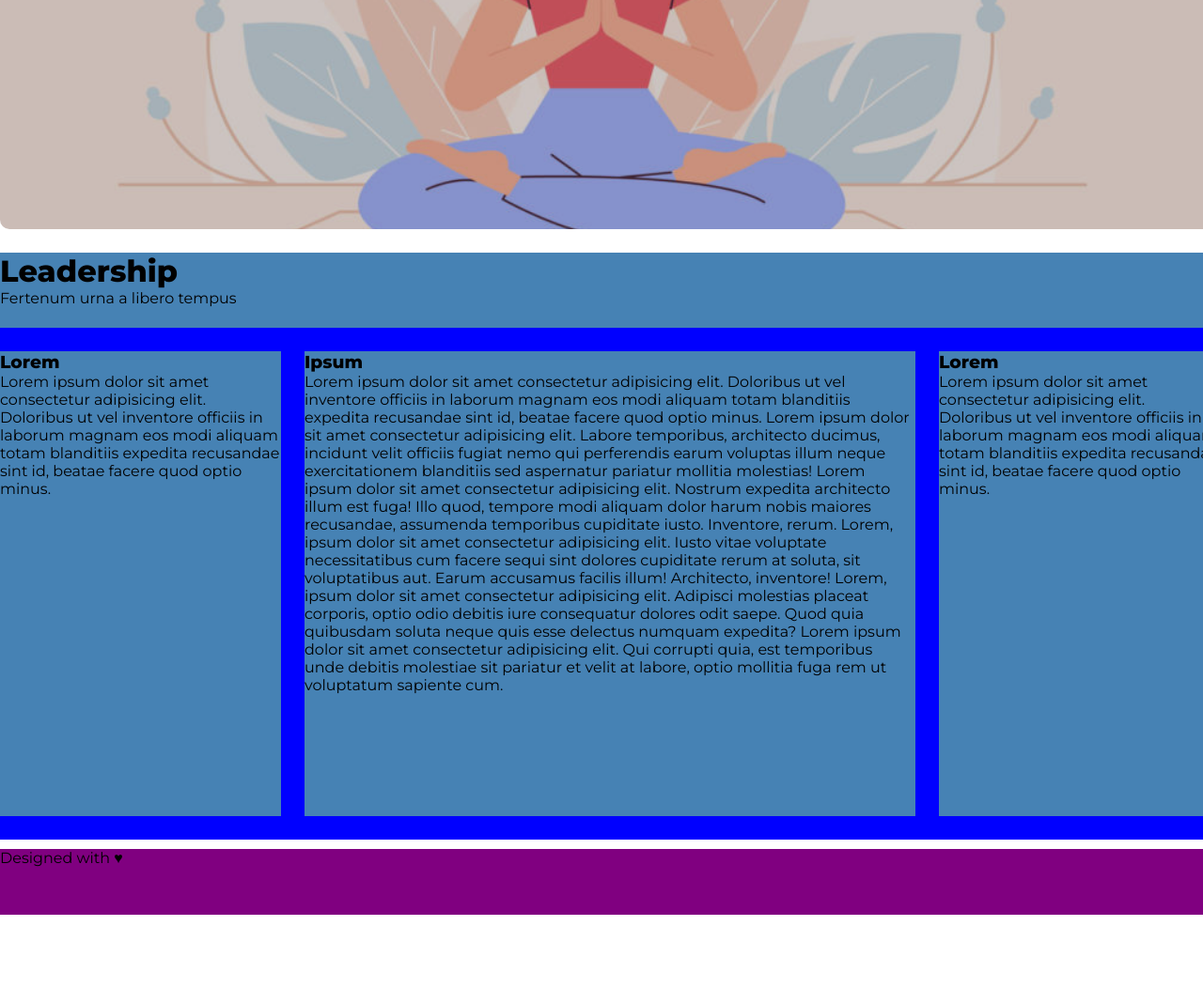
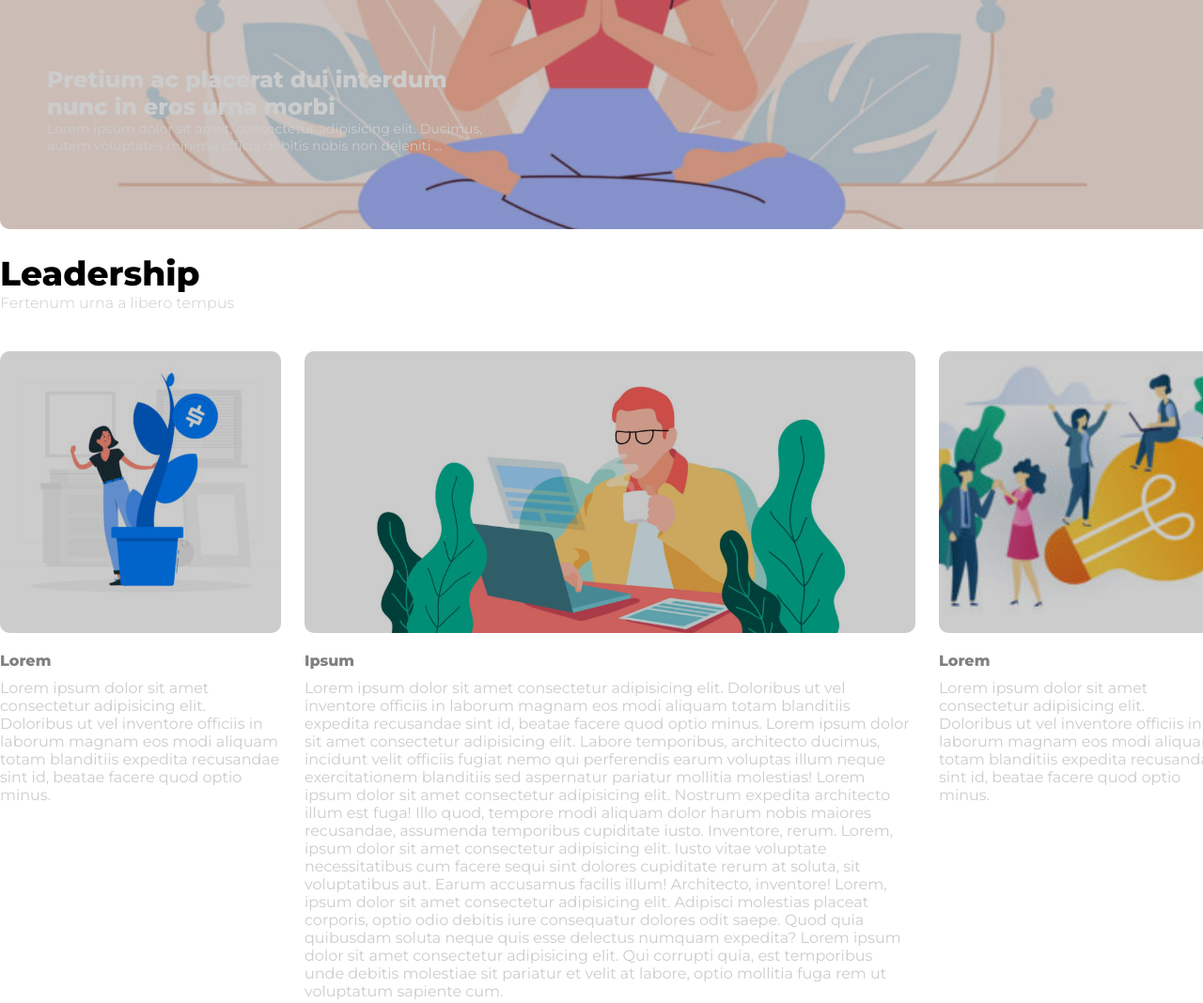
Before and after one commit to floriano-delishaj/htmlcss-wp, a plain HTML site: page index.html in a window 1280 px wide. Shown: the part 480-1548 px from the top of the page at 94% size. Before the commit the page ends 1454 px from the top, so only its background shows below. Drawn offline with Linux system fonts and the light colour scheme.

Commit message:
bug da risolvere nel text-jumbo

```diff
--- a/css/style.css
+++ b/css/style.css
@@ -52,23 +52,48 @@ header, nav, .jumbotron {
     margin-bottom: 25px;
 }
 
+.light {
+    filter: brightness(80%);
+}
+
 .jumbotron {
     height: 550px;
     background: url(/img/banner.jpg) no-repeat 50%;
     background-size: cover;
-    filter: brightness(80%);
     border-radius: 10px;
+    position: relative;
+}
+
+.text-jumbo {
+    width: 490px;
+    filter: brightness(100%);
+    color: white;
+    position: absolute;
+    bottom: 80px;
+    left: 50px;
+}
+
+.jumbotron p {
+    font-size: 14px;
 }
 
 main {
-    background: blue;
     width: 100%;
 }
 
 .main-header {
-    background: steelblue;
     height: 80px;
     width: 100%;
+}
+
+.main-header h1 {
+    font-size: 36px;
+    font-weight: 800;
+}
+
+.main-header p {
+    font-weight: 300;
+    color: #ccc;
 }
 
 .row {
@@ -77,22 +102,53 @@ main {
 
 .sidebar {
     float: left;
-    background: steelblue;
     width: 23%;
     height: 495px;
 }
 
+.sidebar h3, .content h3 {
+    color: gray;
+    font-weight: bold;
+    font-size: 16px;
+    margin-bottom: 10px;
+}
+
+.sidebar p, .content p {
+    color: #ccc;
+}
+.first {
+    background: url("/img/img-1.jpg") no-repeat;
+}
+
+.middle {
+    background: url("/img/banner-2.jpg") no-repeat 50% 50%;
+}
+
+.last {
+    background: url("/img/img-3.jpg") no-repeat 50% 50%
+}
+
+.bg-img {
+    height: 300px;
+    background-size: cover;
+    border-radius: 10px;
+    margin-bottom: 20px;
+}
+
 .content {
     float: left;
-    background: steelblue;
     width: 50%;
-    height: 495px;
     margin: 0 25px;
 }
 
 footer {
     height: 70px;
     width: 100%;
-    background: purple;
     margin-top: 10px;
+    text-align: center;
 }
+
+#heart {
+    color: red;
+    font-size: 30px;
+}
```
